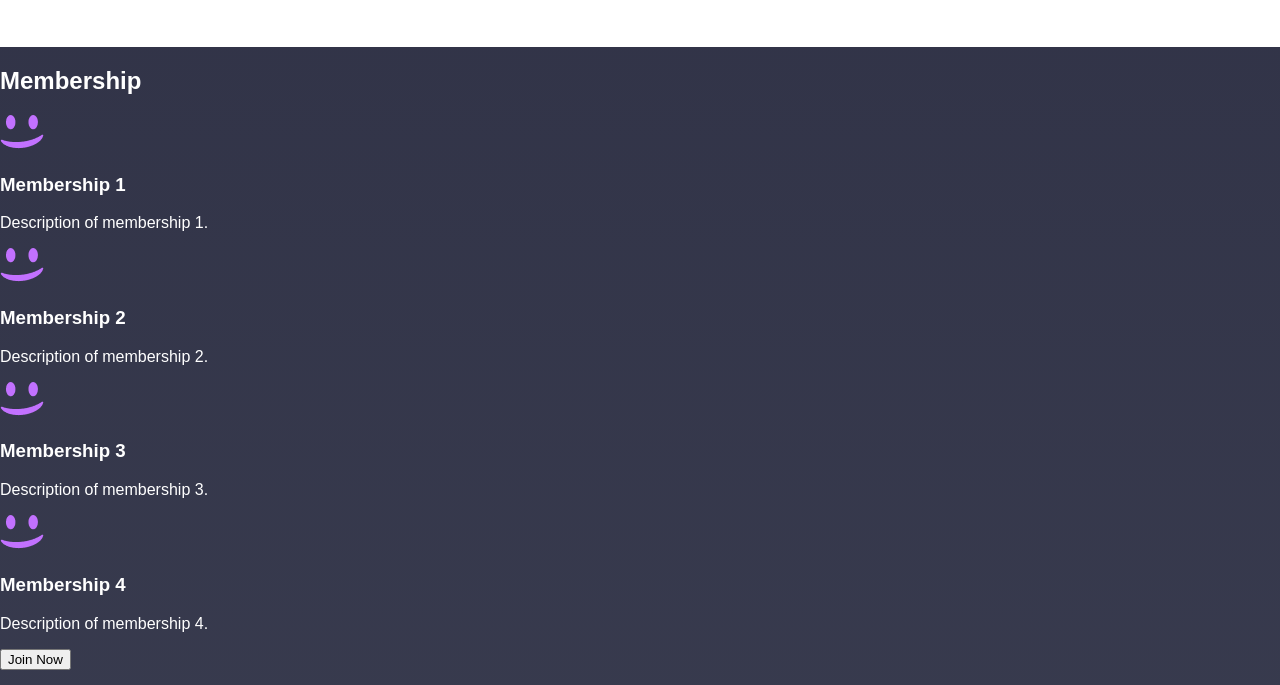
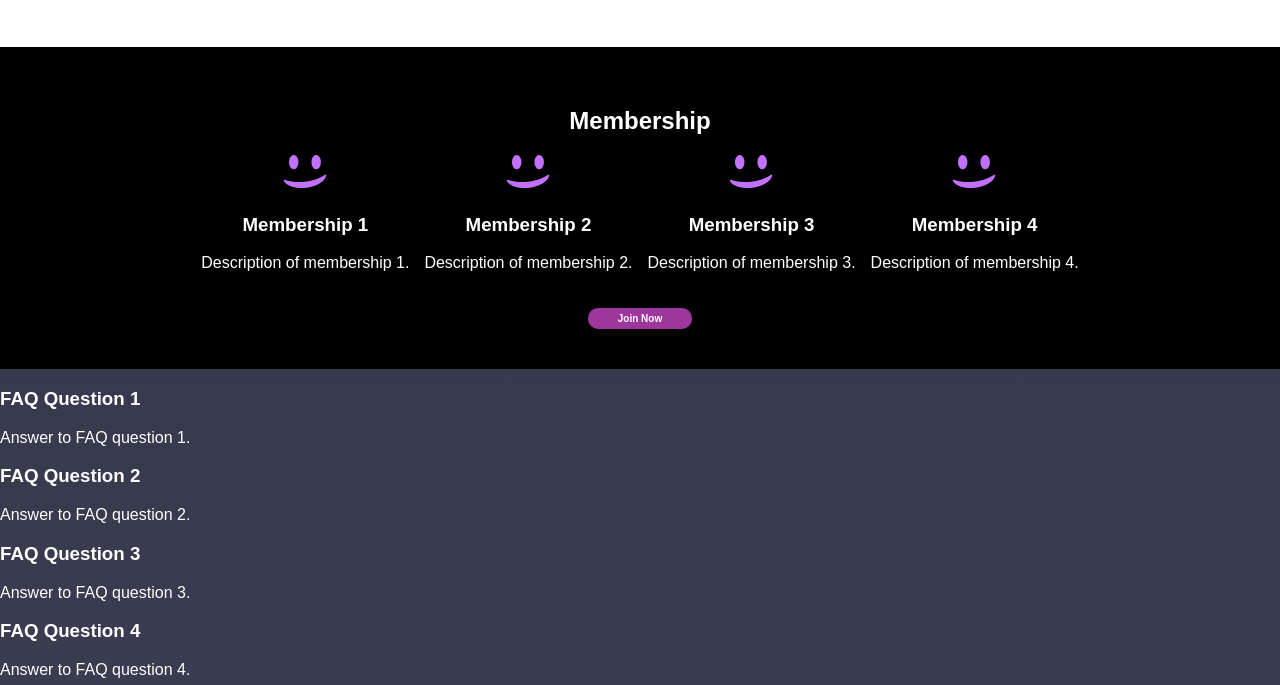
Before and after one commit to BariwuJhunnior/alx_html_css, a plain HTML site: page css_advanced/index.html in a window 1280 px wide. Shown: the part 1660-2345 px from the top of the page. Drawn offline with Linux system fonts and the light colour scheme.

Commit message:
Added the member css content

```diff
--- a/css_advanced/styles.css
+++ b/css_advanced/styles.css
@@ -204,3 +204,29 @@ header {
 .video-rating span{
   align-items: start;
 }
+
+#membership {
+  text-align: center;
+  align-items: center;
+  justify-content: center;
+  background-color: black;
+  padding: 40px 80px;
+}
+.membership-list {
+  display: flex;
+  align-items: center;
+  justify-content: center;
+  text-align: center;
+  margin-bottom: 20px;
+  gap: 15px;
+}
+
+#membership button{
+  padding: 5px 30px;
+  border-radius: 10px;
+  border: none;
+  background-color: rgb(157, 55, 157);
+  color: white;
+  font-weight: bold;
+  font-size: 10px;
+}
```
